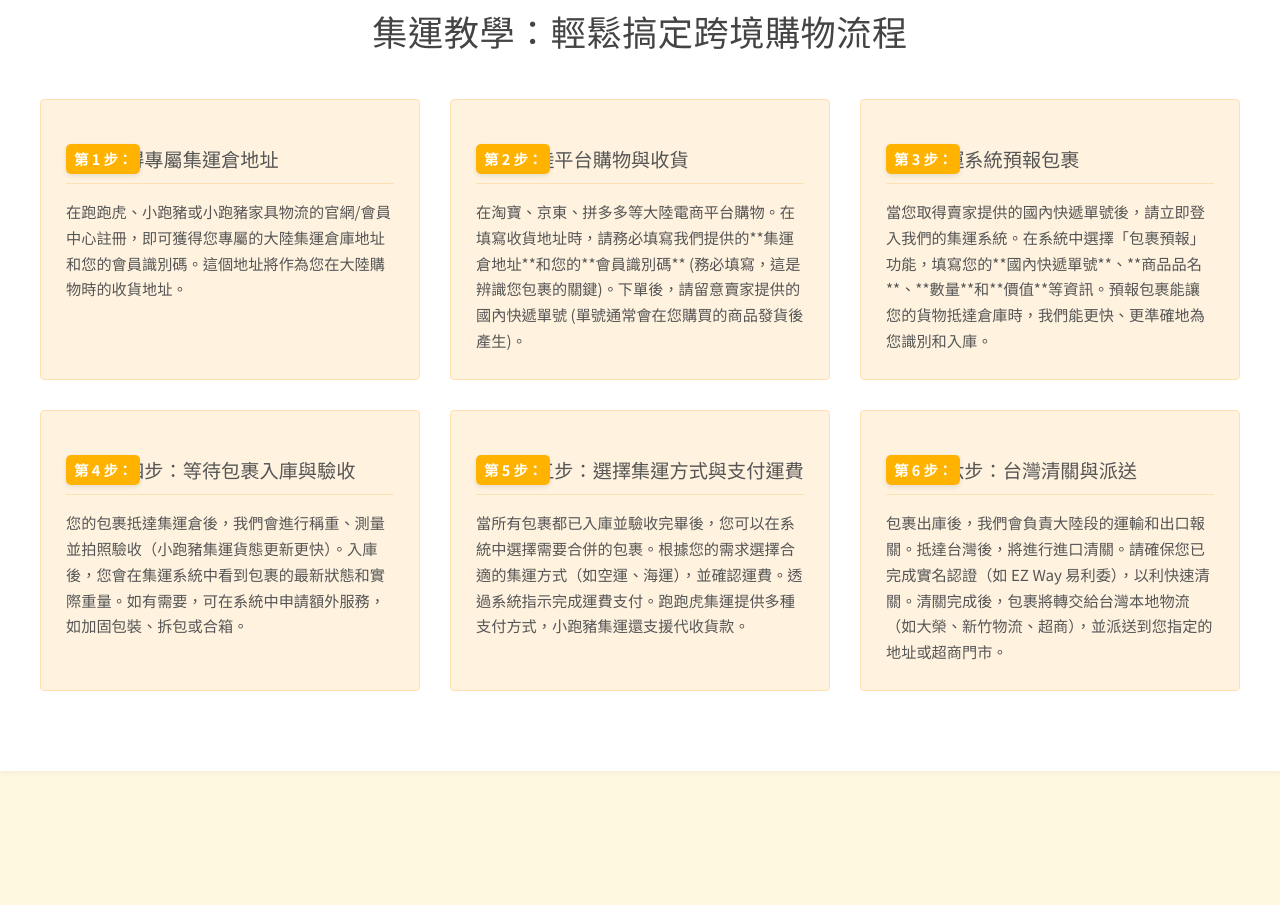
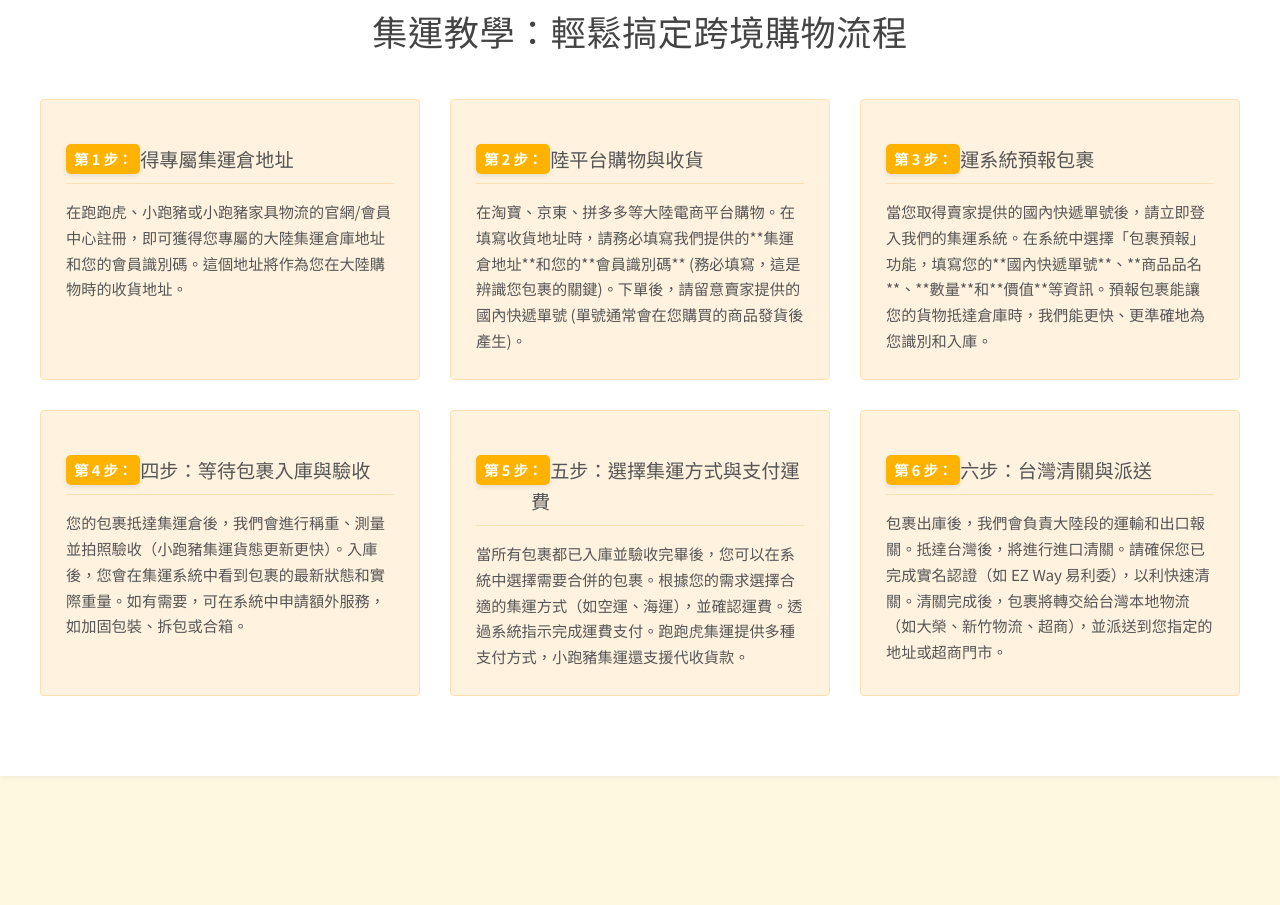
Before and after one commit to RD107924/RIT.co, a plain HTML site: page index.html in a window 1280 px wide. Shown: the part 2079-2984 px from the top of the page. Drawn offline with Linux system fonts and the light colour scheme.

Commit message:
Add files via upload

```diff
--- a/style.css
+++ b/style.css
@@ -348,7 +348,8 @@ body {
   border-bottom: 1px solid #ffe0b2; /* 標題下方淺橘黃線 */
   padding-bottom: 8px;
   position: relative; /* 為了 ::before 定位 */
-  padding-left: 40px; /* 為數字圓圈留出空間 */
+  padding-left: 55px; /* 為數字圓圈留出空間 */
+  box-sizing: border-box; /* 確保 padding 不會使 h3 總寬度溢出 */
 }
 
 .guide-step-item h3::before {
@@ -356,10 +357,9 @@ body {
   content: "第 " counter(guide-step) " 步："; /* 顯示計數器值，並加上文字 */
   position: absolute;
   left: 0;
-  top: 0; /* 調整為從頂部對齊 */
-  /* transform: translateY(-50%); 移除垂直置中，因為有文字 */
+  top: 0; /* 從頂部對齊 */
   width: auto; /* 寬度自適應文字 */
-  min-width: 30px; /* 最小寬度 */
+  min-width: 45px; /* 最小寬度 */
   height: 30px;
   line-height: 30px;
   border-radius: 5px; /* 稍微圓角矩形 */
@@ -369,7 +369,7 @@ body {
   font-weight: 700;
   text-align: center;
   box-shadow: 0 2px 5px rgba(0, 0, 0, 0.1);
-  padding: 0 8px; /* 內邊距 */
+  padding: 0 8px; /* 左右內邊距 */
 }
 
 .guide-step-item p {
@@ -602,7 +602,7 @@ body {
     top: 0;
     right: -100%;
     width: 100%;
-    height: 100%;
+    height: 100vh; /* 讓選單高度佔滿整個視窗高度 */
     background-color: rgba(255, 255, 255, 0.95);
     flex-direction: column;
     justify-content: center;
@@ -610,6 +610,7 @@ body {
     transition: right 0.3s ease-in-out;
     z-index: 999;
     padding-top: 60px; /* 避免內容被導航列遮擋 */
+    overflow-y: auto; /* 如果選單內容過多可以滾動 */
   }
   .nav-menu.active {
     right: 0;
```
